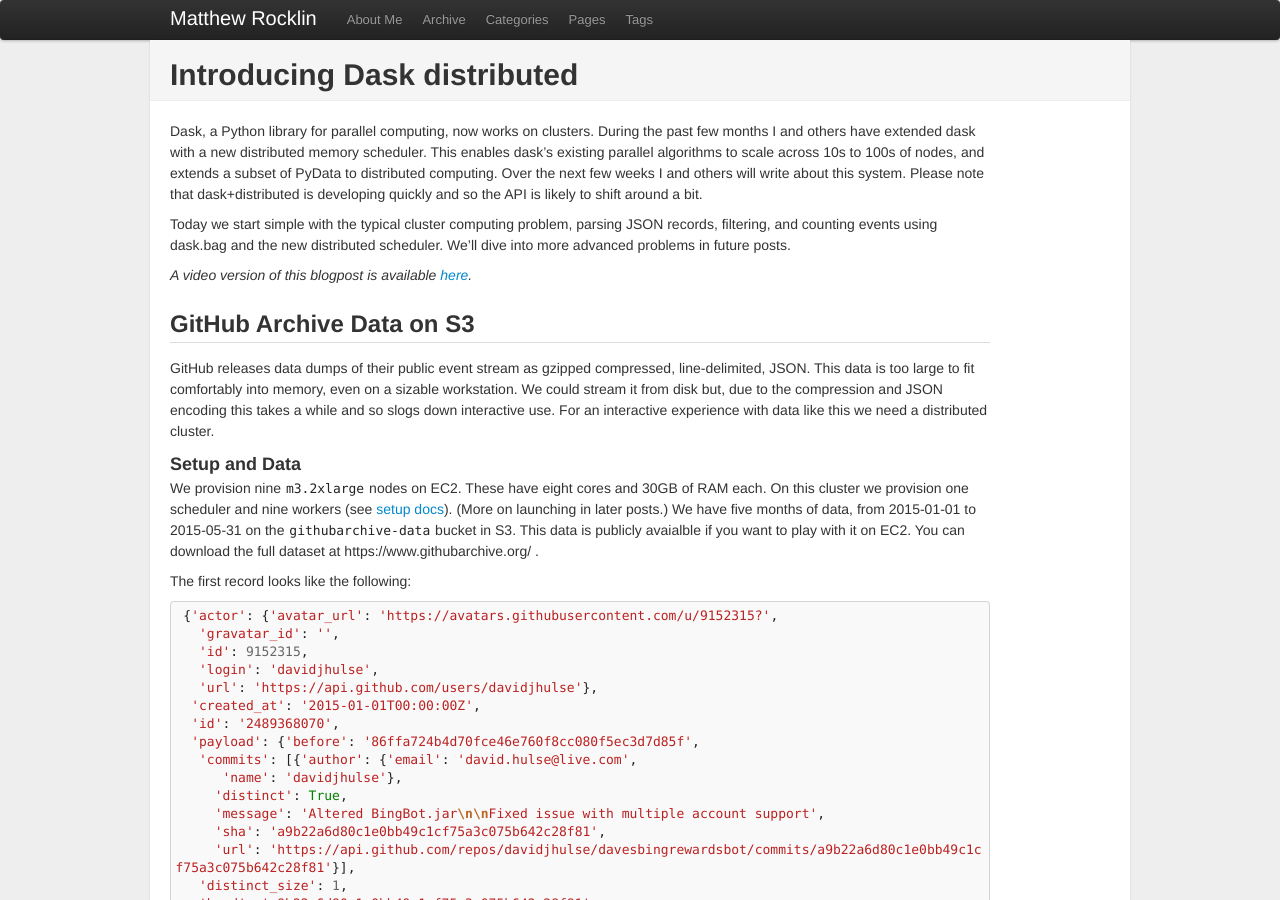
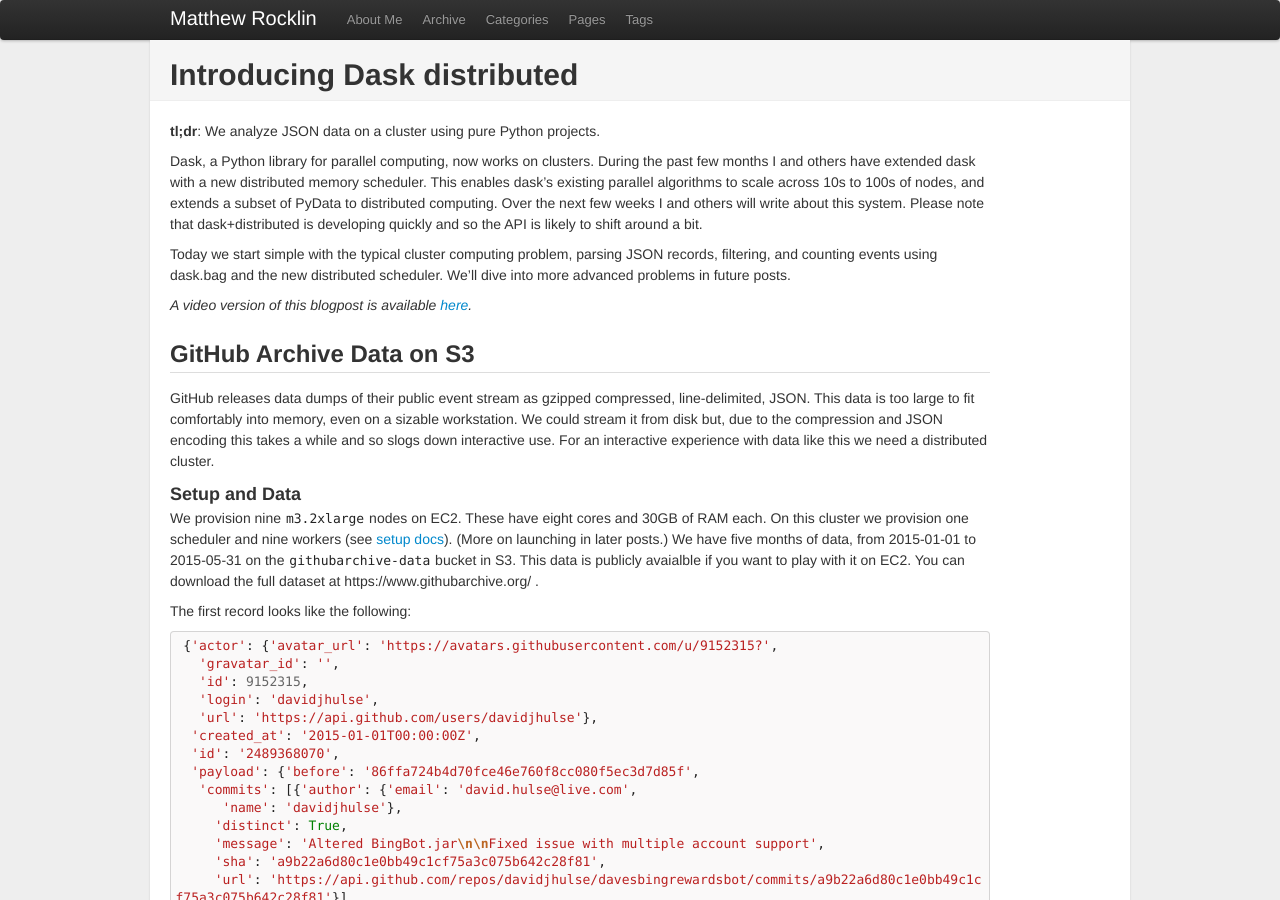
Before and after one commit to besyskymnbk/blog, a Jekyll site: the page built from _posts/work/2016-02-17-dask-distributed-part1.md, in a window 1280 px wide and 900 px high. Built offline with Jekyll 4.4.1, drawn with Linux system fonts in a browser that asks for light colours; comment, search, counter and statistics services are not loaded.

Commit message:
add tldr to dask-distributed 1

```diff
--- a/_posts/work/2016-02-17-dask-distributed-part1.md
+++ b/_posts/work/2016-02-17-dask-distributed-part1.md
@@ -6,6 +6,8 @@ tags : [Programming, scipy, Python, dask]
 theme: twitter
 ---
 {% include JB/setup %}
+
+**tl;dr**: We analyze JSON data on a cluster using pure Python projects.
 
 Dask, a Python library for parallel computing, now works on clusters.  During
 the past few months I and others have extended dask with a new distributed
```
